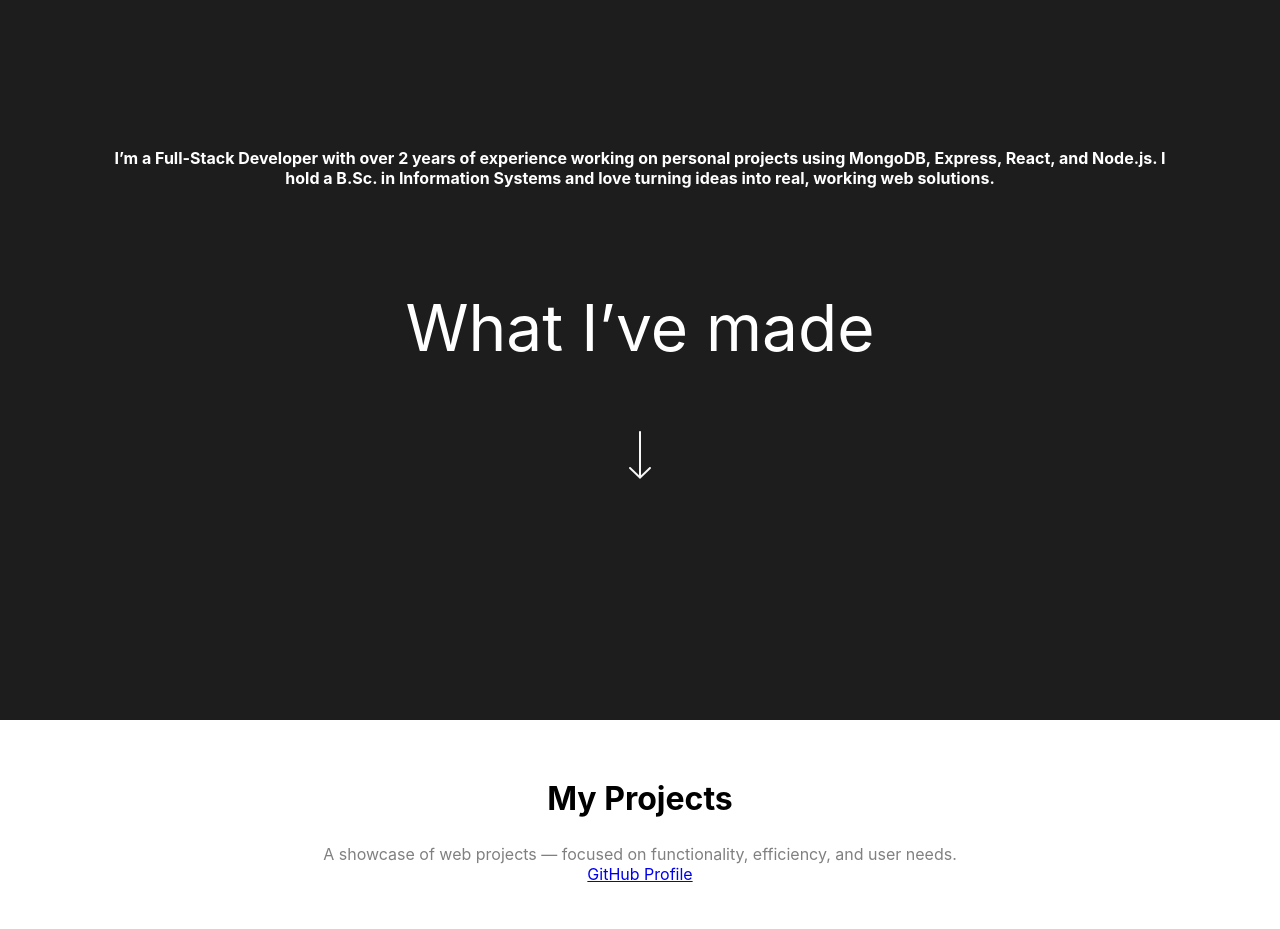
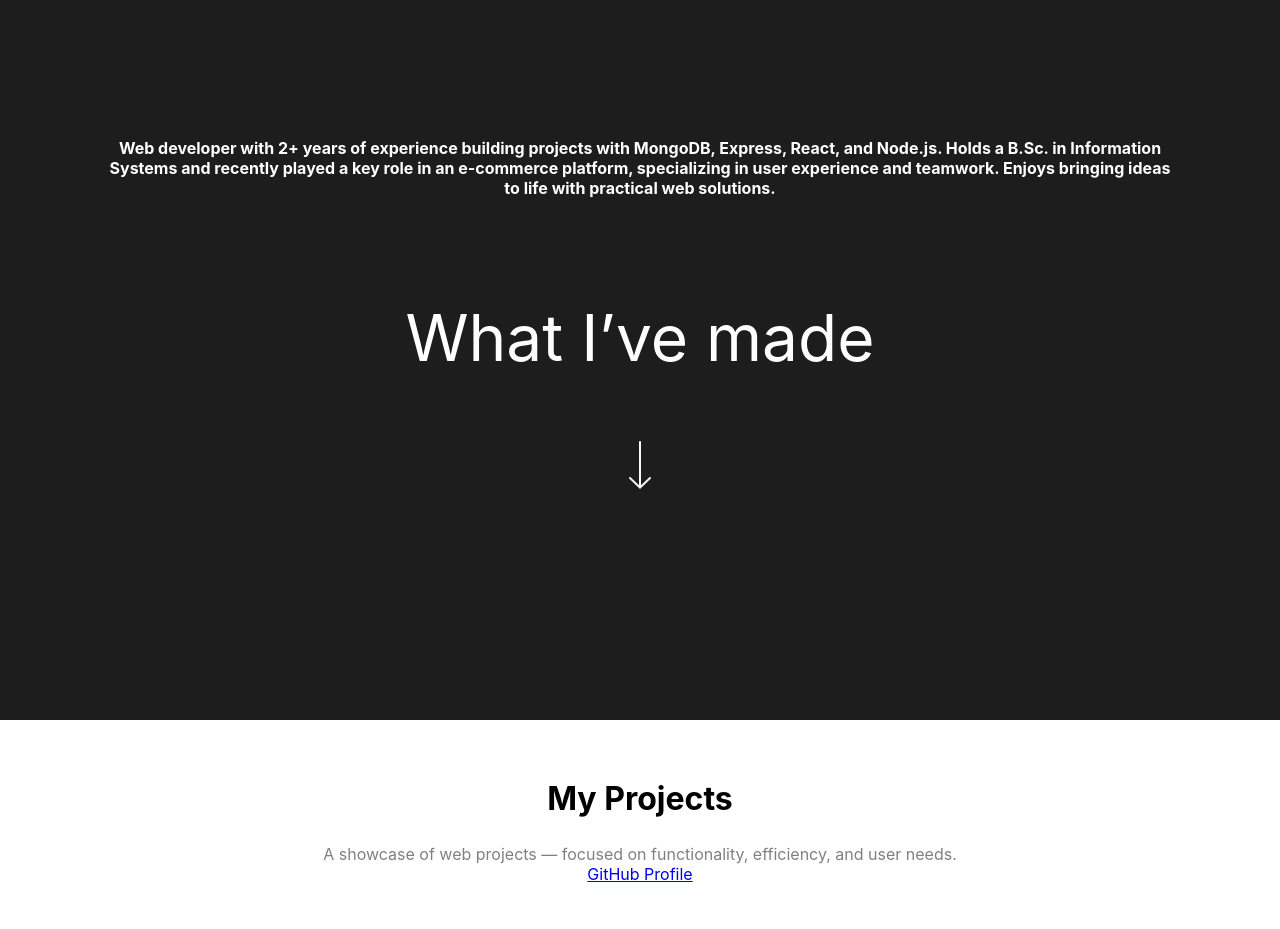
Before and after one commit to DavidAjest/Portfolio, a plain HTML site: page index.html in a window 1280 px wide. Shown: the part 880-1809 px from the top of the page. Drawn offline with nearby package versions, Linux system fonts and the light colour scheme; grey boxes are pictures that could not be loaded; a script that the page names is missing.

Commit message:
Update index.html

```diff
--- a/index.html
+++ b/index.html
@@ -39,10 +39,7 @@
 
       <section class="centered-section dark-bg">
         <h6>
-          I’m a Full-Stack Developer with over 2 years of experience working on
-          personal projects using MongoDB, Express, React, and Node.js. I hold a
-          B.Sc. in Information Systems and love turning ideas into real, working
-          web solutions.
+         Web developer with 2+ years of experience building projects with MongoDB, Express, React, and Node.js. Holds a B.Sc. in Information Systems and recently played a key role in an e-commerce platform, specializing in user experience and teamwork. Enjoys bringing ideas to life with practical web solutions.
         </h6>
         <p
           class="reveal-type what-built"
```
